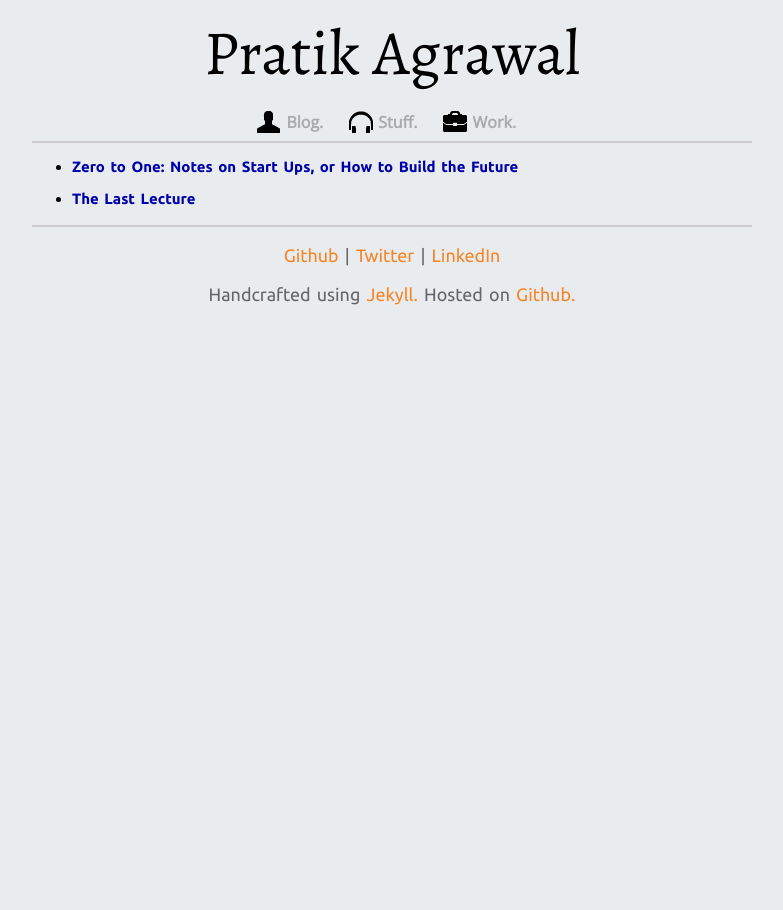
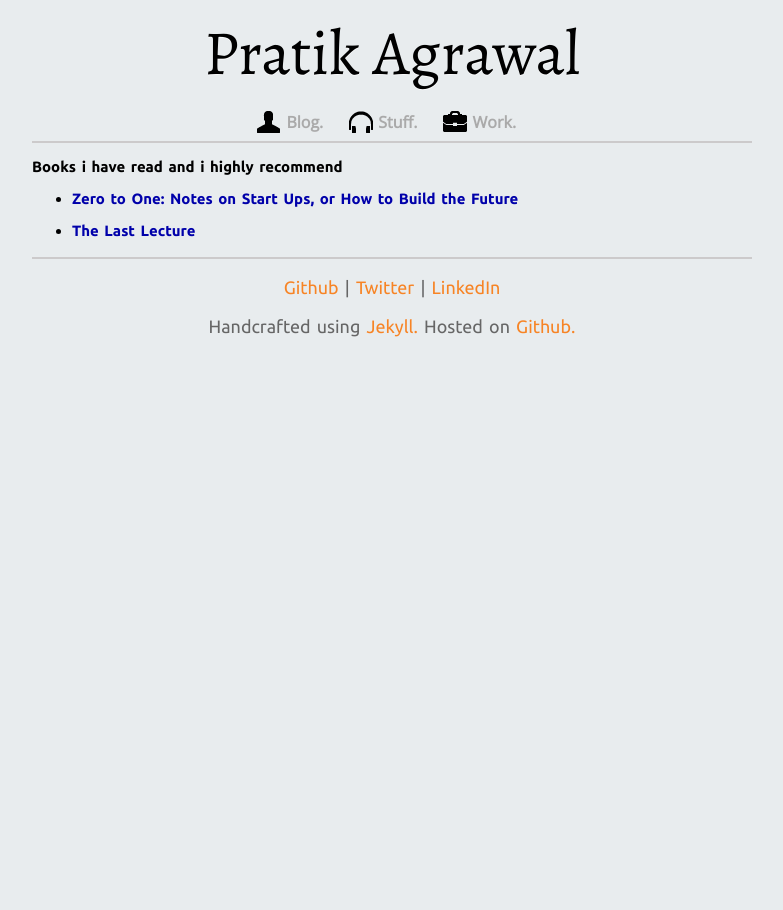
Before and after one commit to pratik98/pratik98.github.com, a Jekyll site: the page built from read.md, in a window 1280 px wide. Shown: the whole page, without its empty margins (248-1031 px from the left). Built offline with Jekyll 4.4.1, drawn with Linux system fonts in a browser that asks for light colours; nearby versions of some CDN libraries.

Commit message:
added title

```diff
--- a/read.md
+++ b/read.md
@@ -2,6 +2,9 @@
 layout: default
 title:  "Books - Pratik Agrawal"
 ---
+
+**Books i have read and i highly recommend**
+
 * **[Zero to One: Notes on Start Ups, or How to Build the Future](https://amzn.to/31gr1DW)**
 
 * **[The Last Lecture](https://read.amazon.in/kp/embed?asin=B002V0924C&preview=newtab&linkCode=kpe&ref_=cm_sw_r_kb_dp_NPYEDbB1KQ7V5&tag=prat01-21)**
```
